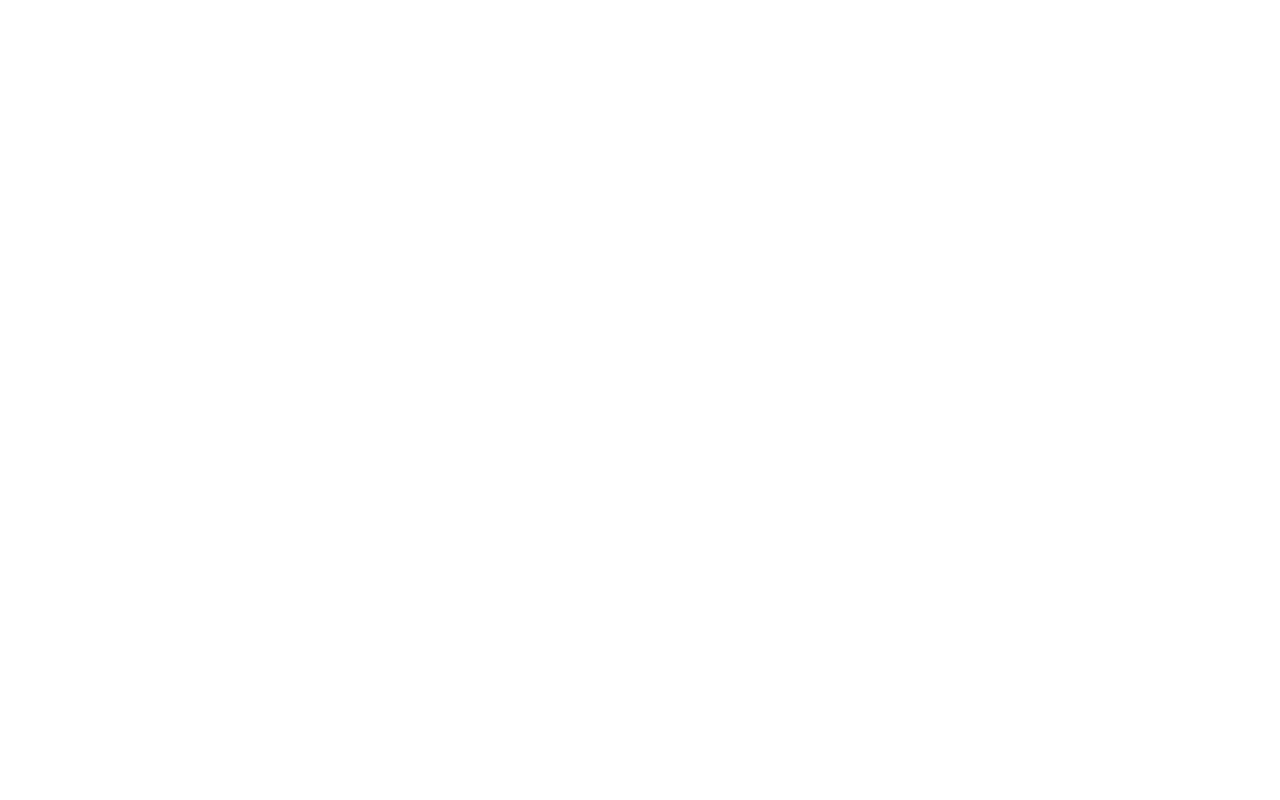
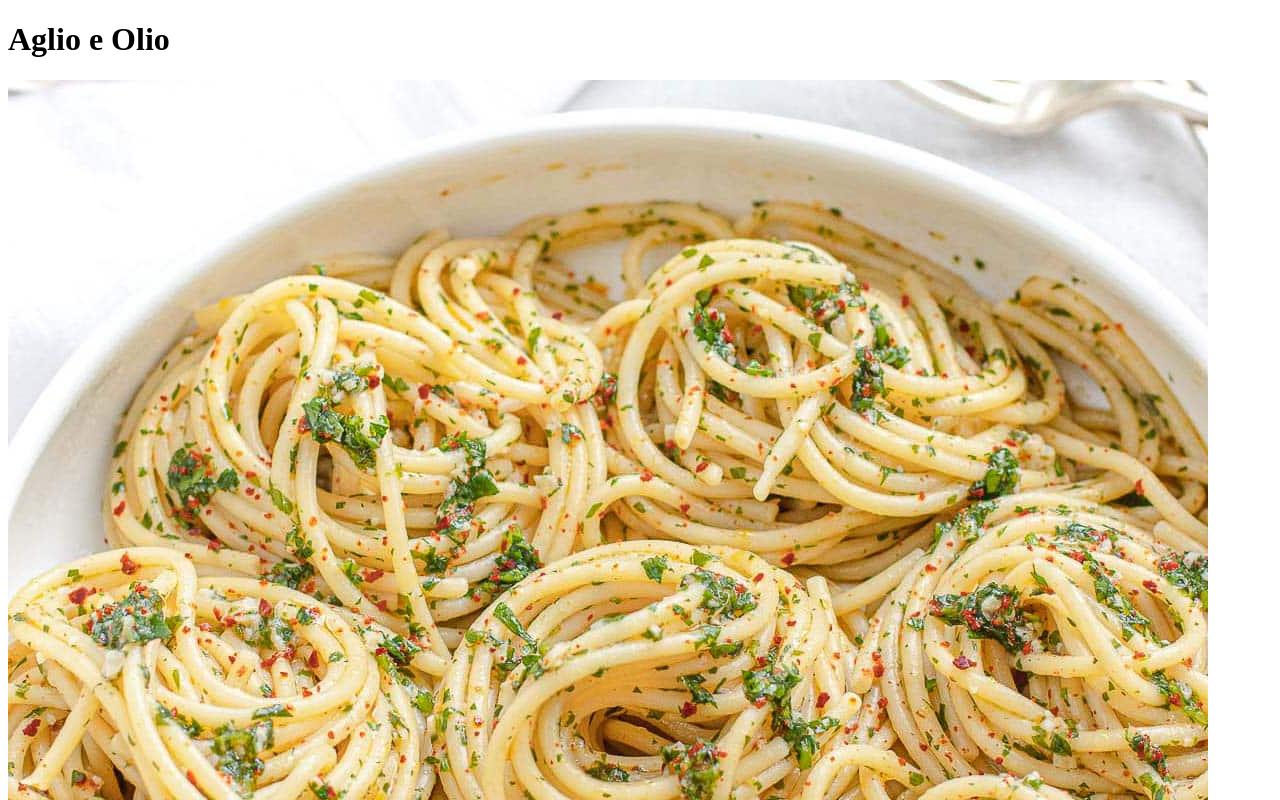
Before and after one commit to assaf-git/odin-recipes, a plain HTML site: page recipes/aglio-e-olio.html in a window 1280 px wide. Shown: the top 800 px of the page. Drawn offline with Linux system fonts and the light colour scheme.

Commit message:
Add image to file

```diff
--- a/recipes/aglio-e-olio.html
+++ b/recipes/aglio-e-olio.html
@@ -6,6 +6,9 @@
     </head>
 
     <body>
+        <h1>Aglio e Olio</h1>
+
+        <img src="../images/Aglio-olio-1-1.jpeg">
 
     </body>
 </html>
```
